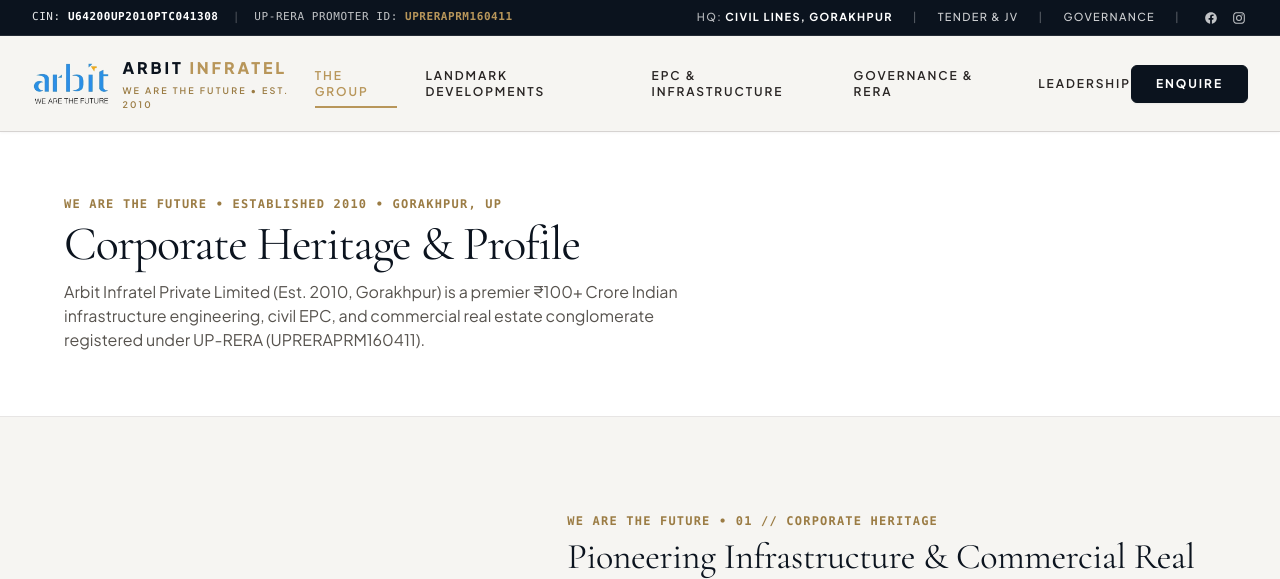
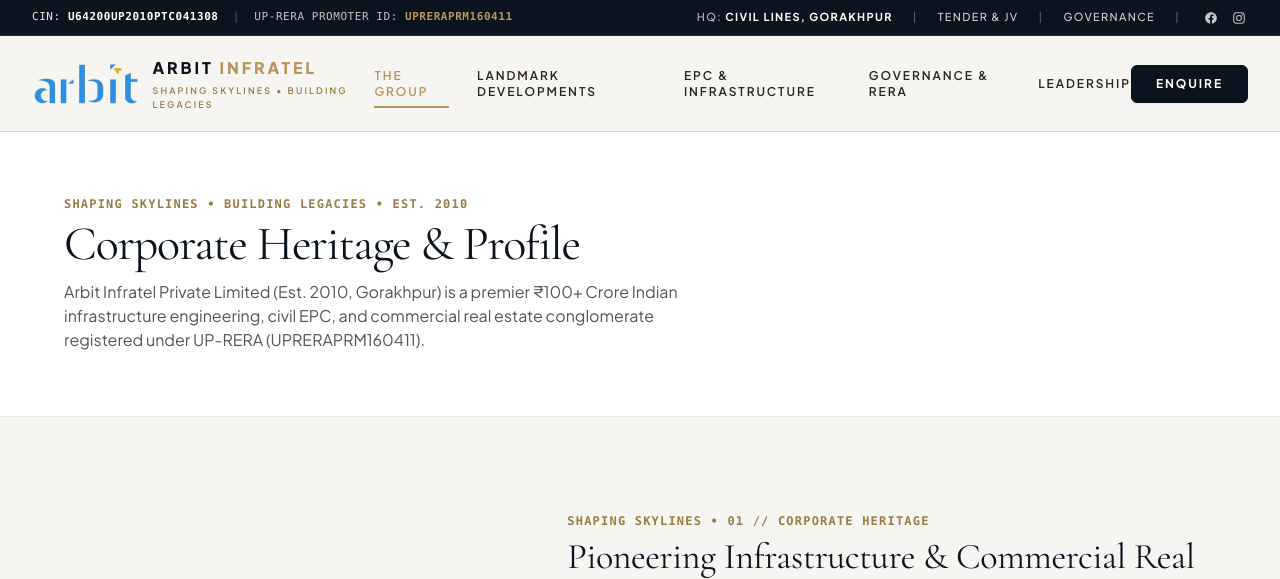
Before and after one commit to Sg-aditya28/arbit-infratel-preview, a Next.js app: page /arbit-infratel-preview/about in a window 1280 px wide. Shown: the top 579 px of the page. Built offline with nearby package versions, Linux system fonts and the light colour scheme; grey boxes are pictures that could not be loaded.

Commit message:
feat: replace dated slogan with modern luxury developer tagline 'Shaping Skylines, Building Legacies'

```diff
--- a/app/about/page.tsx
+++ b/app/about/page.tsx
@@ -38,7 +38,7 @@ export default function AboutPage() {
           <div className="max-w-7xl mx-auto px-6 sm:px-12 lg:px-16">
             <div className="max-w-3xl">
               <div className="text-xs font-mono tracking-widest uppercase font-bold text-[#9B7C44] mb-2">
-                WE ARE THE FUTURE • ESTABLISHED 2010 • GORAKHPUR, UP
+                SHAPING SKYLINES • BUILDING LEGACIES • EST. 2010
               </div>
               <h1 className="text-3xl sm:text-5xl font-serif text-[#0B131E] font-normal tracking-tight">
                 Corporate Heritage &amp; Profile
--- a/app/leadership/page.tsx
+++ b/app/leadership/page.tsx
@@ -37,7 +37,7 @@ export default function LeadershipPage() {
           <div className="max-w-7xl mx-auto px-6 sm:px-12 lg:px-16">
             <div className="max-w-3xl">
               <div className="text-xs font-mono tracking-widest uppercase font-bold text-[#9B7C44] mb-2">
-                WE ARE THE FUTURE • BOARD OF DIRECTORS • EST. 2010
+                STRATEGIC VISION & GOVERNANCE • BOARD OF DIRECTORS
               </div>
               <h1 className="text-3xl sm:text-5xl font-serif text-[#0B131E] font-normal tracking-tight">
                 Executive Leadership
--- a/app/page.tsx
+++ b/app/page.tsx
@@ -85,7 +85,7 @@ export default function HomePage() {
               {/* Right 7 Cols: Clear & Concise Overview */}
               <div className="lg:col-span-7">
                 <div className="text-xs font-mono tracking-widest uppercase font-bold text-[#9B7C44] mb-2">
-                  WE ARE THE FUTURE • ABOUT ARBIT INFRATEL
+                  SHAPING SKYLINES • ABOUT ARBIT INFRATEL
                 </div>
 
                 <h2 className="text-3xl sm:text-4xl font-serif text-[#0B131E] font-normal leading-tight mb-4">
--- a/src/components/ArchitecturalHeroSlider.tsx
+++ b/src/components/ArchitecturalHeroSlider.tsx
@@ -23,7 +23,7 @@ const TEXT_SLIDES: TextSlide[] = [
     index: '01',
     navLabel: 'COMMERCIAL LANDMARKS',
     category: 'Commercial Real Estate (Arbit The 25)',
-    tag: 'WE ARE THE FUTURE • GORAKHPUR',
+    tag: 'SHAPING SKYLINES • GORAKHPUR',
     titlePart1: 'Home to Eminent Retail Brands',
     titlePart2: '& Luxury Living.',
     subtext: 'Arbit Infratel delivers flagship commercial retail landmarks like Arbit The 25 in Gorakhpur, backed by UP-RERA registered compliance (Promoter: UPRERAPRM160411 | Project: UPRERAPRJ218427).',
--- a/src/components/BrandLogo.tsx
+++ b/src/components/BrandLogo.tsx
@@ -36,9 +36,9 @@ export const BrandLogo: React.FC<BrandLogoProps> = ({
     lg: 'text-[10px] tracking-[0.26em]',
   };
 
-  // Official logo image assets extracted from verified social media profiles:
-  // - Light background: transparent royal blue "arbit" wordmark with golden arrow
-  // - Dark background: transparent crisp white "arbit" wordmark with golden arrow
+  // Official clean logo assets:
+  // - Light background: transparent royal blue "arbit" wordmark with golden upward arrow
+  // - Dark background: transparent crisp white "arbit" wordmark with golden upward arrow
   const logoSrc = isLight
     ? '/arbit-infratel-preview/arbit-logo-white.png'
     : '/arbit-infratel-preview/arbit-logo-transparent.png';
@@ -49,13 +49,13 @@ export const BrandLogo: React.FC<BrandLogoProps> = ({
       <div className="relative flex-shrink-0 flex items-center">
         <img
           src={logoSrc}
-          alt="Arbit Infratel - We Are The Future"
+          alt="Arbit Infratel - Shaping Skylines, Building Legacies"
           className={`${imageSizes[size]} object-contain transition-transform duration-200 hover:scale-105`}
           loading="eager"
         />
       </div>
 
-      {/* Corporate Conglomerate Wordmark & Official Slogan */}
+      {/* Corporate Conglomerate Wordmark & Modern Slang / Motto */}
       <div className="flex flex-col justify-center">
         <div
           className={`font-extrabold uppercase leading-none font-sans ${titleSizes[size]} ${
@@ -70,7 +70,7 @@ export const BrandLogo: React.FC<BrandLogoProps> = ({
               isLight ? 'text-[#B8965A]' : 'text-[#9B7C44]'
             }`}
           >
-            WE ARE THE FUTURE • EST. 2010
+            SHAPING SKYLINES • BUILDING LEGACIES
           </div>
         )}
       </div>
--- a/src/components/ConglomerateStory.tsx
+++ b/src/components/ConglomerateStory.tsx
@@ -36,7 +36,7 @@ export const ConglomerateStory: React.FC<ConglomerateStoryProps> = ({ onOpenEnqu
           <div className="lg:col-span-7">
 
             <div className="text-xs font-mono tracking-widest uppercase font-bold text-[#9B7C44] mb-2">
-              WE ARE THE FUTURE • 01 // CORPORATE HERITAGE
+              SHAPING SKYLINES • 01 // CORPORATE HERITAGE
             </div>
 
             <h2 className="text-3xl sm:text-4xl font-serif text-[#0B131E] font-normal leading-tight mb-4">
```
Also changed, not shown: public/arbit-logo-transparent.png, public/arbit-logo-white.png.
